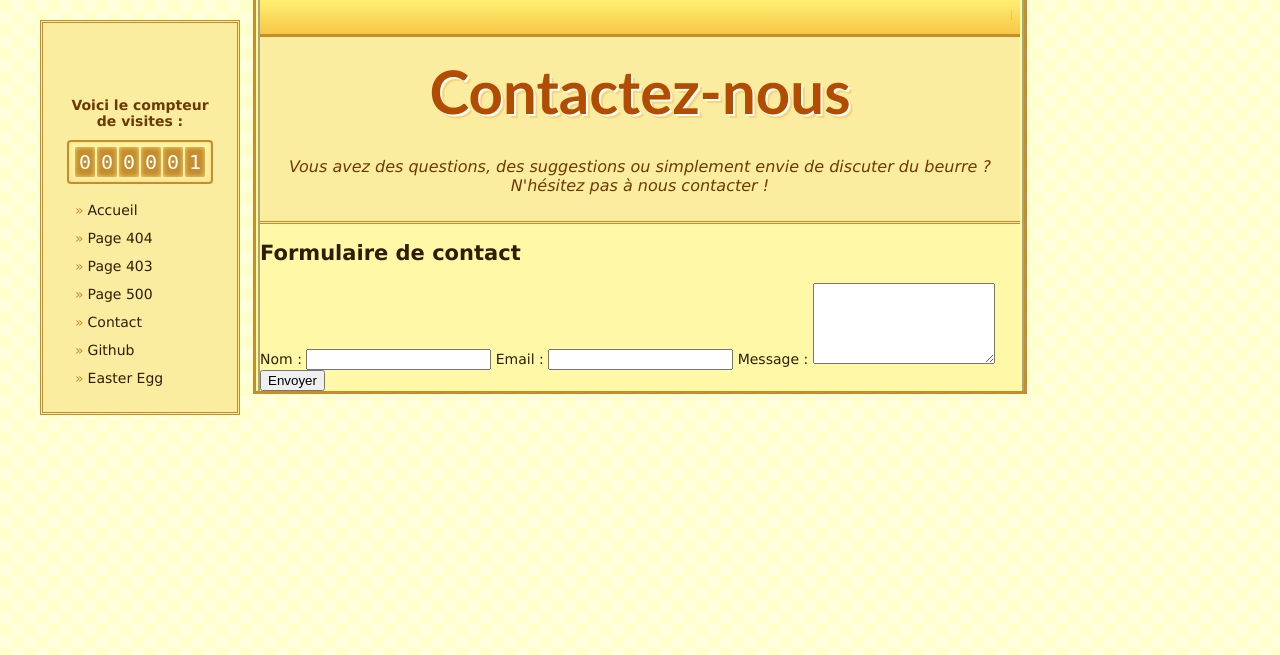
After one commit to Sarxzer/beurreland.cc, a PHP site: page /contact in a window 1280 px wide. The commit adds this page. Shown: the top 655 px of the page. Run offline with PHP 8.4, Linux system fonts and the light colour scheme; data that the repository does not hold is empty; some web fonts are replaced.

Commit message:
Added a contact page with a form (wip), a spining cube, and adjustements to the banner with now random sp

```diff
--- /dev/null
+++ b/contact.php
@@ -0,0 +1,73 @@
+<!DOCTYPE html>
+<html lang="en">
+
+<head>
+    <meta charset="UTF-8">
+    <meta name="viewport" content="width=device-width, initial-scale=1.0">
+    <title>Contact | Beurreland</title>
+
+    <link rel="shortcut icon" href="./src/img/Butter_Pixel.png" type="image/x-icon">
+    <link rel="stylesheet" href="./src/css/style.css">
+</head>
+
+<body>
+    <div id="google_translate_element"></div>
+    <div class="sidebar">
+        <h1><a href="?jambon=beurre">
+                <marquee>Beurreland</marquee>
+            </a></h1>
+        <div class="counter-container">
+            <h3>Voici le compteur de visites :</h3>
+            <div class="counter" id="counter">
+                <div class="digit">b</div>
+                <div class="digit">e</div>
+                <div class="digit">u</div>
+                <div class="digit">r</div>
+                <div class="digit">r</div>
+                <div class="digit">e</div>
+            </div>
+        </div>
+
+        <div class="navlinks">
+            <a href="/">Accueil</a>
+            <a href="/404">Page 404</a>
+            <a href="/403">Page 403</a>
+            <a href="/500">Page 500</a>
+            <a href="/contact">Contact</a>
+            <a href="/github">Github</a>
+            <a onclick="toggleEasterEgg()">Easter Egg</a>
+        </div>
+    </div>
+    <div class="page">
+        <div class="topbar">
+            <marquee behavior="scroll" direction="left">Bienvenue sur Beurreland !</marquee>
+        </div>
+        <div class="banner">
+            <h1>Contactez-nous</h1>
+            <div class="subtitle">
+                <p>Vous avez des questions, des suggestions ou simplement envie de discuter du beurre ? N'hésitez pas à nous contacter !</p>
+            </div>
+        </div>
+        <div class="contact-form">
+            <h2>Formulaire de contact</h2>
+            <form action="mailto:frescri@beurreland.com" method="post" enctype="text/plain">
+                <label for="name">Nom :</label>
+                <input type="text" id="name" name="name" required>
+
+                <label for="email">Email :</label>
+                <input type="email" id="email" name="email" required>
+
+                <label for="message">Message :</label>
+                <textarea id="message" name="message" rows="5" required></textarea>
+
+                <button type="submit">Envoyer</button>
+            </form>
+        </div>
+    </div>
+
+
+
+    <script src="./src/js/script.js"></script>
+</body>
+
+</html>
--- a/src/css/style.css
+++ b/src/css/style.css
@@ -126,15 +126,44 @@ a {
     padding: 18px 10px 10px;
 }
 
+.banner-title {
+    position: relative;
+    display: inline-block;
+}
+
+.splash-text {
+    position: absolute;
+    top: 80px;
+    right: -90px;
+    font-size: 1.3rem;
+    font-weight: 700;
+    color: #ffd800;
+    text-shadow: 2px 2px 0 #000;
+    transform: rotate(-20deg) scale(1);
+    transform-origin: center center;
+    animation: splash-pop 0.9s ease-in-out infinite alternate;
+    white-space: nowrap;
+    pointer-events: none;
+}
+
+@keyframes splash-pop {
+    from { transform: rotate(-20deg) scale(1); }
+    to   { transform: rotate(-20deg) scale(1.12); }
+}
 
 .banner h1 {
     margin: 0;
+    margin-bottom: 30px;
     font-family: "Trebuchet MS", Verdana, sans-serif;
-    font-size: 42px;
+    font-size: 60px;
     color: var(--beurre-text-light);
     text-shadow:
         2px 2px 0 #fff,
         4px 4px 0 var(--beurre-shadow);
+}
+
+.banner h1.huge {
+    font-size: 100px;
 }
 
 .subtitle {
--- a/src/js/script.js
+++ b/src/js/script.js
@@ -32,6 +32,73 @@ document.querySelectorAll(".wave-auto").forEach((link) => {
         link.appendChild(span);
     });
 });
+
+
+const splashTexts = [
+    "Beurre!!!",
+    "Gloire au Beurre!!!",
+    "Vive le Jambon-Beurre!!!",
+    "Butter is love, butter is life!!!",
+    "In Butter We Trust!!!",
+    "Best viewed on desktop!!!",
+    "Hail Beurreland!!!",
+    "Hail le Jambon-Beurre!!!",
+    "Hail Frescri!!!",
+    "Chonk l'a dans le cul!!!",
+    "Exterminate the margarine!!!",
+    "COLORMATIC",
+];
+
+const splashText = splashTexts[Math.floor(Math.random() * splashTexts.length)];
+
+const splashTextElement = document.getElementById("splash-text");
+
+function applySplashTextSizeByLength(element, text) {
+    // Longer text shrinks linearly between max and min font sizes.
+    const minSizeRem = 0.85;
+    const maxSizeRem = 2;
+    const shortestText = 8;
+    const longestText = 36;
+    const length = text.trim().length;
+    const ratio = (length - shortestText) / (longestText - shortestText);
+    const clampedRatio = Math.min(1, Math.max(0, ratio));
+    const fontSizeRem = maxSizeRem - clampedRatio * (maxSizeRem - minSizeRem);
+
+    element.style.fontSize = `${fontSizeRem.toFixed(2)}rem`;
+}
+
+function renderColormaticSplash(element, text) {
+    const colors = [
+        "#ff2d55",
+        "#ff9500",
+        "#ffd60a",
+        "#34c759",
+        "#32ade6",
+        "#0a84ff",
+        "#5e5ce6",
+        "#bf5af2",
+    ];
+
+    element.textContent = "";
+    [...text].forEach((char, i) => {
+        const span = document.createElement("span");
+        span.textContent = char;
+        span.style.color = colors[i % colors.length];
+        span.style.display = "inline-block";
+        span.style.textShadow = "2px 2px 0 #000";
+        element.appendChild(span);
+    });
+}
+
+if (splashTextElement) {
+    applySplashTextSizeByLength(splashTextElement, splashText);
+
+    if (splashText === "COLORMATIC") {
+        renderColormaticSplash(splashTextElement, splashText);
+    } else {
+        splashTextElement.textContent = splashText;
+    }
+}
 
 const params = new URLSearchParams(window.location.search);
 
@@ -154,6 +221,12 @@ function activateEasterEgg() {
             img.style.filter = "hue-rotate(270deg)"; // apply a hue rotation to all images to make them more purple
             img.style.transform = "rotateY(180deg)"; // flip all images horizontally to make them more purple
         });
+
+        document.querySelectorAll(".cube-face img").forEach((img) => {
+            img.src = "/src/img/PurpleGuyFace.webp";
+            img.style.filter = "";
+            img.style.transform = "none";
+        });
     }, 3750); // wait 3/4 of the animation duration before changing colors and the rest of the easter egg
 
     setTimeout(() => {
@@ -215,6 +288,12 @@ function removeEasterEgg() {
             img.style.filter = "none"; // remove hue rotation
             img.style.transform = "none"; // remove horizontal flip
         });
+
+        document.querySelectorAll(".cube-face img").forEach((img) => {
+            img.src = "/src/img/Fresnik_Mobile.png";
+            img.style.filter = "";
+            img.style.transform = "none";
+        });
     }, 1250); // wait 1/4 of the duration of the animation before changing colors
 
     setTimeout(() => {
```
Also changed, not shown: other parts of src/css/style.css (+80 -8 lines), index.php (+14 -1 lines), src/img/Fresnik_Mobile.png (added), src/img/PurpleGuyFace.webp (renamed from src/img/purple guy face.webp).
